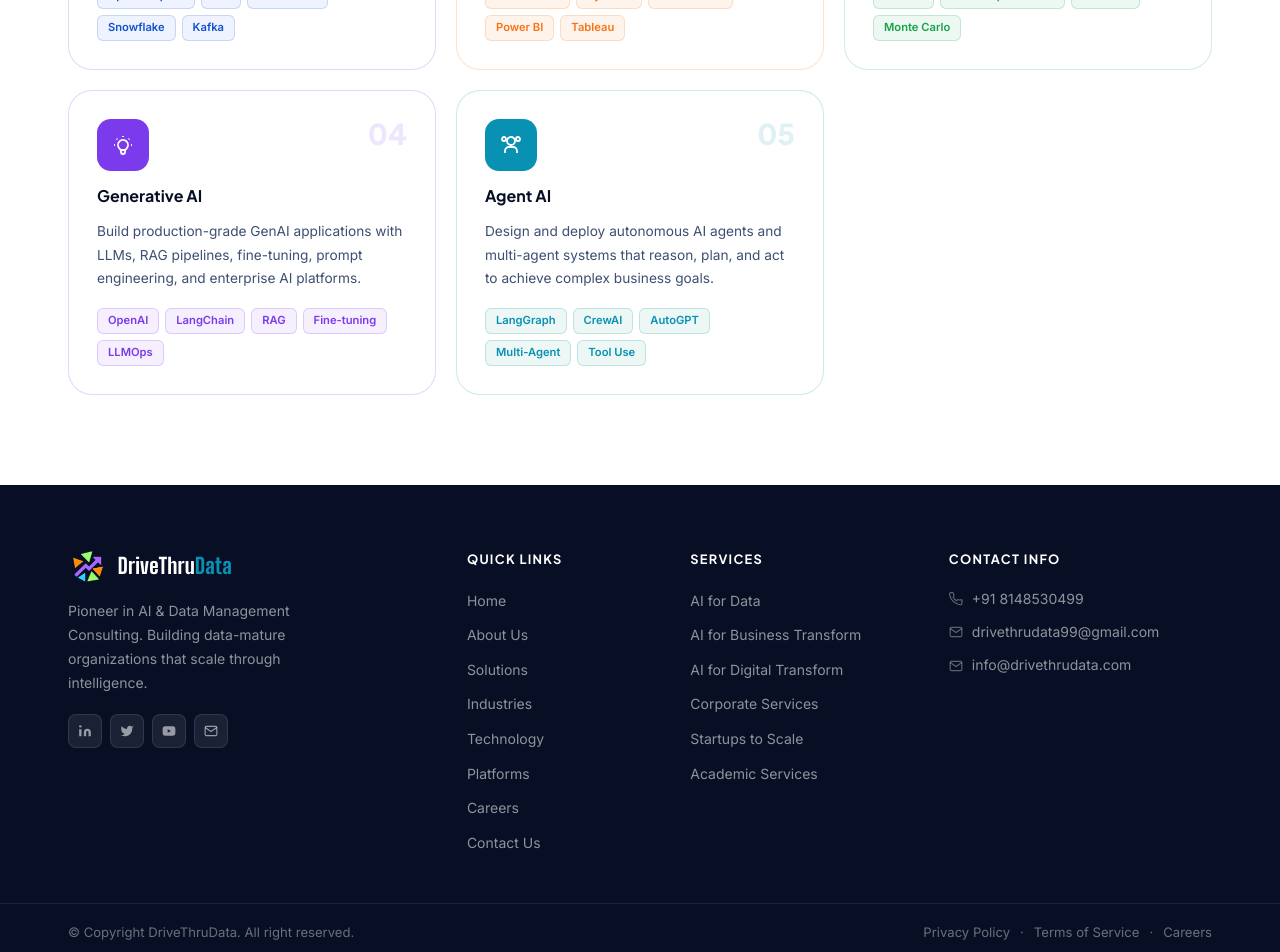
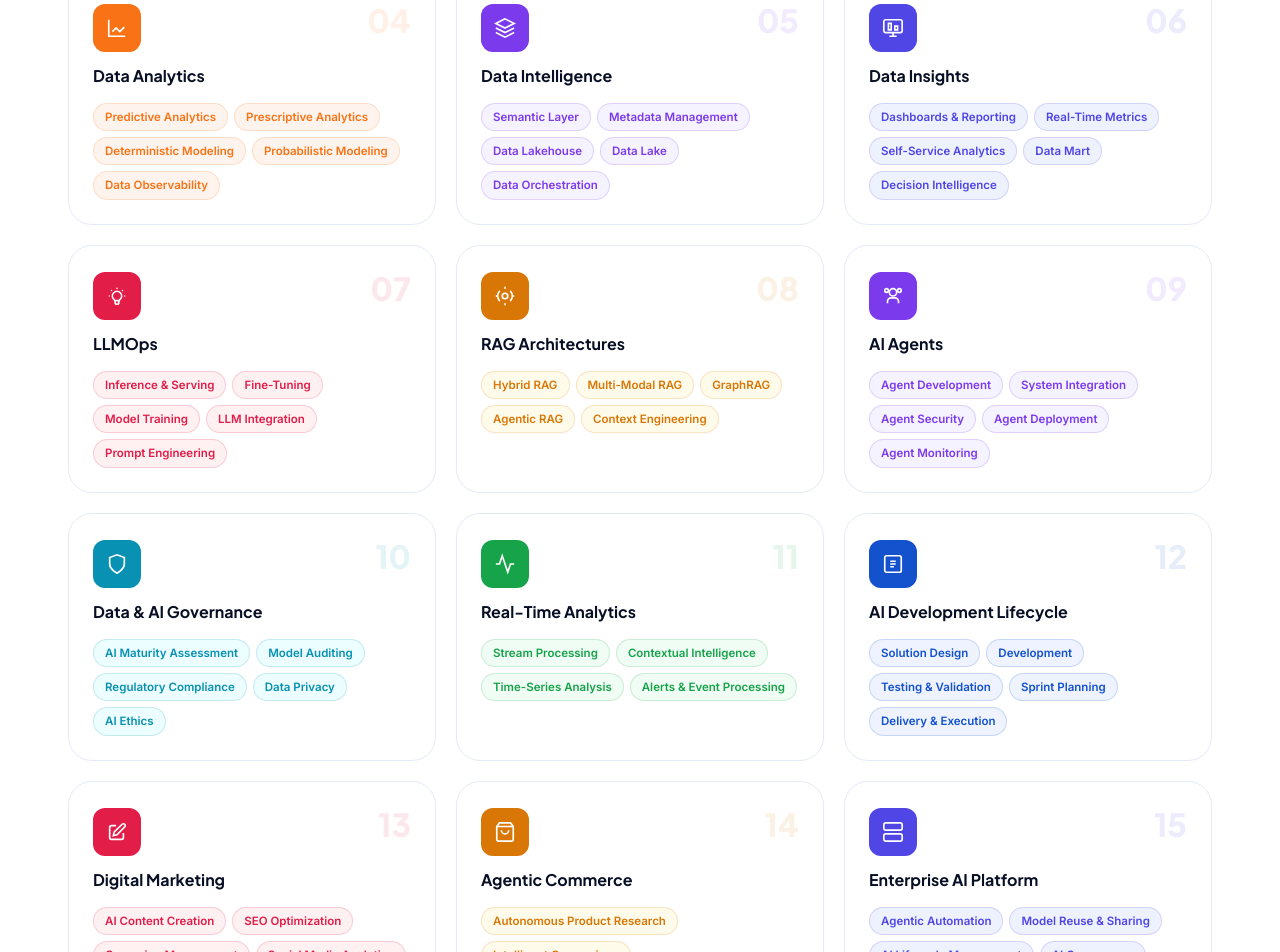
Before and after one commit to nikhil-karthik-avvss/drivethrudata-react, a React (Vite) app: page /technology in a window 1280 px wide. Shown: the part 720-1672 px from the top of the page. Built offline with nearby package versions, Linux system fonts and the light colour scheme.

Commit message:
Modified technology section

```diff
--- a/src/components/TechFocus.css
+++ b/src/components/TechFocus.css
@@ -8,7 +8,7 @@
   margin-bottom: 56px;
 }
 
-/* ── Grid: 3 cols, last row centered ── */
+/* ── Grid: 3 cols ── */
 .tech-grid {
   display: grid;
   grid-template-columns: repeat(3, 1fr);
@@ -18,9 +18,9 @@
 /* ── Card ── */
 .tech-card {
   background: var(--bg-card);
-  border: 1px solid var(--c-border, var(--border));
+  border: 1px solid var(--border);
   border-radius: var(--radius-xl);
-  padding: 28px;
+  padding: 26px 24px 24px;
   display: flex;
   flex-direction: column;
   gap: 14px;
@@ -29,6 +29,8 @@
   transition: transform 0.25s ease, box-shadow 0.25s ease, border-color 0.25s ease;
   cursor: default;
 }
+
+/* Colored top bar slides in on hover */
 .tech-card::before {
   content: '';
   position: absolute;
@@ -40,13 +42,13 @@
   transition: transform 0.3s ease;
 }
 .tech-card:hover {
-  transform: translateY(-6px);
-  box-shadow: 0 16px 48px var(--c-glow);
-  border-color: var(--c-solid);
+  transform: translateY(-5px);
+  box-shadow: 0 16px 44px var(--c-glow);
+  border-color: var(--c-border);
 }
 .tech-card:hover::before { transform: scaleX(1); }
 
-/* Top row: icon + number */
+/* Top row: icon + ghost number */
 .tech-card__top {
   display: flex;
   align-items: flex-start;
@@ -54,56 +56,60 @@
 }
 
 .tech-card__icon {
-  width: 52px; height: 52px;
-  border-radius: 14px;
+  width: 48px;
+  height: 48px;
+  border-radius: 12px;
   background: var(--c-solid);
-  display: flex; align-items: center; justify-content: center;
+  display: flex;
+  align-items: center;
+  justify-content: center;
   flex-shrink: 0;
+  transition: transform 0.25s ease;
 }
-.tech-card__icon svg { width: 24px; height: 24px; stroke: #fff; }
+.tech-card:hover .tech-card__icon { transform: scale(1.08); }
+.tech-card__icon svg { width: 22px; height: 22px; stroke: #fff; }
 
 .tech-card__num {
   font-family: var(--font-heading);
-  font-size: 1.8rem;
+  font-size: 2rem;
   font-weight: 900;
   color: var(--c-solid);
-  opacity: 0.12;
+  opacity: 0.1;
   line-height: 1;
   user-select: none;
 }
 
-/* Content */
+/* Title */
 .tech-card__title {
   font-family: var(--font-heading);
   font-size: 1rem;
   font-weight: 700;
   color: var(--text-heading);
-  line-height: 1.35;
+  line-height: 1.3;
 }
 
-.tech-card__desc {
-  font-size: 0.855rem;
-  color: var(--text-body);
-  line-height: 1.7;
-  flex: 1;
-}
-
-/* Tags */
+/* Tags — main content */
 .tech-card__tags {
   display: flex;
   flex-wrap: wrap;
   gap: 6px;
-  margin-top: 4px;
+  margin-top: 2px;
 }
 .tech-card__tag {
-  font-size: 0.7rem;
+  font-size: 0.72rem;
   font-weight: 600;
-  padding: 3px 10px;
-  border-radius: 6px;
+  padding: 4px 11px;
+  border-radius: 100px;
   background: var(--c-light);
   color: var(--c-solid);
   border: 1px solid var(--c-border);
   white-space: nowrap;
+  transition: background 0.2s ease, color 0.2s ease;
+}
+.tech-card:hover .tech-card__tag {
+  background: var(--c-solid);
+  color: #fff;
+  border-color: var(--c-solid);
 }
 
 /* ── Responsive ── */
@@ -113,5 +119,5 @@
 @media (max-width: 640px) {
   .tech-focus { padding: 64px 0; }
   .tech-grid { grid-template-columns: 1fr; }
-  .tech-card { padding: 22px; }
+  .tech-card { padding: 22px 20px; }
 }
--- a/src/components/TechFocus.jsx
+++ b/src/components/TechFocus.jsx
@@ -3,48 +3,106 @@
 
 const techs = [
   {
-    title: 'Data Engineering, Migration & Modernization',
-    desc: 'Build robust data infrastructure with modern lakehouse architectures, ETL/ELT pipelines, and cloud migration strategies at scale.',
-    tags: ['Apache Spark', 'dbt', 'Databricks', 'Snowflake', 'Kafka'],
+    title: 'Data Engineering',
     color: 'blue',
+    tags: ['Data Pipelines', 'Data Transformation', 'Data Ingestion', 'Data Integration'],
     icon: <svg viewBox="0 0 24 24" fill="none" stroke="currentColor" strokeWidth="1.8"><ellipse cx="12" cy="5" rx="9" ry="3"/><path d="M3 5v4c0 1.657 4.03 3 9 3s9-1.343 9-3V5"/><path d="M3 9v4c0 1.657 4.03 3 9 3s9-1.343 9-3V9"/><path d="M3 13v4c0 1.657 4.03 3 9 3s9-1.343 9-3v-4"/></svg>,
   },
   {
-    title: 'Data Analytics — AI / ML / DL',
-    desc: 'Advanced analytics, machine learning, and deep learning solutions to derive predictive insights and automate data-driven decisions.',
-    tags: ['TensorFlow', 'PyTorch', 'Scikit-learn', 'Power BI', 'Tableau'],
+    title: 'Data Management',
+    color: 'teal',
+    tags: ['Data Quality', 'Data Lineage', 'Data Governance', 'Regulatory Compliance'],
+    icon: <svg viewBox="0 0 24 24" fill="none" stroke="currentColor" strokeWidth="1.8"><path d="M9 12l2 2 4-4"/><path d="M21 12c0 4.97-4.03 9-9 9S3 16.97 3 12 7.03 3 12 3s9 4.03 9 9z"/></svg>,
+  },
+  {
+    title: 'Data Operations',
+    color: 'green',
+    tags: ['DataOps', 'ITOps & AIOps', 'Operational Monitoring', 'Data Conversion'],
+    icon: <svg viewBox="0 0 24 24" fill="none" stroke="currentColor" strokeWidth="1.8"><path d="M4 4v5h.582m15.356 2A8.001 8.001 0 004.582 9m0 0H9m11 11v-5h-.581m0 0a8.003 8.003 0 01-15.357-2m15.357 2H15"/></svg>,
+  },
+  {
+    title: 'Data Analytics',
     color: 'orange',
+    tags: ['Predictive Analytics', 'Prescriptive Analytics', 'Deterministic Modeling', 'Probabilistic Modeling', 'Data Observability'],
     icon: <svg viewBox="0 0 24 24" fill="none" stroke="currentColor" strokeWidth="1.8"><path d="M3 3v18h18"/><path d="M7 16l4-4 4 4 5-5"/></svg>,
   },
   {
-    title: 'Data Operations',
-    desc: 'Implement DataOps practices for continuous delivery, observability, and governance of your data products and pipelines at scale.',
-    tags: ['Airflow', 'Great Expectations', 'DataHub', 'Monte Carlo'],
-    color: 'green',
-    icon: <svg viewBox="0 0 24 24" fill="none" stroke="currentColor" strokeWidth="1.8"><path d="M4 4v5h.582m15.356 2A8.001 8.001 0 004.582 9m0 0H9m11 11v-5h-.581m0 0a8.003 8.003 0 01-15.357-2m15.357 2H15"/></svg>,
+    title: 'Data Intelligence',
+    color: 'purple',
+    tags: ['Semantic Layer', 'Metadata Management', 'Data Lakehouse', 'Data Lake', 'Data Orchestration'],
+    icon: <svg viewBox="0 0 24 24" fill="none" stroke="currentColor" strokeWidth="1.8"><path d="M12 2L2 7l10 5 10-5-10-5zM2 17l10 5 10-5M2 12l10 5 10-5"/></svg>,
   },
   {
-    title: 'Generative AI',
-    desc: 'Build production-grade GenAI applications with LLMs, RAG pipelines, fine-tuning, prompt engineering, and enterprise AI platforms.',
-    tags: ['OpenAI', 'LangChain', 'RAG', 'Fine-tuning', 'LLMOps'],
-    color: 'purple',
+    title: 'Data Insights',
+    color: 'indigo',
+    tags: ['Dashboards & Reporting', 'Real-Time Metrics', 'Self-Service Analytics', 'Data Mart', 'Decision Intelligence'],
+    icon: <svg viewBox="0 0 24 24" fill="none" stroke="currentColor" strokeWidth="1.8"><rect x="2" y="3" width="20" height="14" rx="2"/><path d="M8 21h8M12 17v4"/><path d="M7 7h3v7H7zM14 10h3v4h-3z"/></svg>,
+  },
+  {
+    title: 'LLMOps',
+    color: 'rose',
+    tags: ['Inference & Serving', 'Fine-Tuning', 'Model Training', 'LLM Integration', 'Prompt Engineering'],
     icon: <svg viewBox="0 0 24 24" fill="none" stroke="currentColor" strokeWidth="1.8"><path d="M9.663 17h4.673M12 3v1m6.364 1.636l-.707.707M21 12h-1M4 12H3m3.343-5.657l-.707-.707m2.828 9.9a5 5 0 117.072 0l-.548.547A3.374 3.374 0 0014 18.469V19a2 2 0 11-4 0v-.531c0-.895-.356-1.754-.988-2.386l-.548-.547z"/></svg>,
   },
   {
-    title: 'Agent AI',
-    desc: 'Design and deploy autonomous AI agents and multi-agent systems that reason, plan, and act to achieve complex business goals.',
-    tags: ['LangGraph', 'CrewAI', 'AutoGPT', 'Multi-Agent', 'Tool Use'],
+    title: 'RAG Architectures',
+    color: 'amber',
+    tags: ['Hybrid RAG', 'Multi-Modal RAG', 'GraphRAG', 'Agentic RAG', 'Context Engineering'],
+    icon: <svg viewBox="0 0 24 24" fill="none" stroke="currentColor" strokeWidth="1.8"><circle cx="12" cy="12" r="3"/><path d="M6.343 6.343a8 8 0 000 11.314M17.657 6.343a8 8 0 010 11.314M2 12h2m16 0h2M12 2v2m0 16v2"/></svg>,
+  },
+  {
+    title: 'AI Agents',
+    color: 'purple',
+    tags: ['Agent Development', 'System Integration', 'Agent Security', 'Agent Deployment', 'Agent Monitoring'],
+    icon: <svg viewBox="0 0 24 24" fill="none" stroke="currentColor" strokeWidth="1.8"><circle cx="12" cy="8" r="4"/><path d="M6 20v-2a4 4 0 014-4h4a4 4 0 014 4v2"/><path d="M19 8a2 2 0 100-4 2 2 0 000 4M5 8a2 2 0 100-4 2 2 0 000 4"/></svg>,
+  },
+  {
+    title: 'Data & AI Governance',
     color: 'teal',
-    icon: <svg viewBox="0 0 24 24" fill="none" stroke="currentColor" strokeWidth="1.8"><circle cx="12" cy="8" r="4"/><path d="M6 20v-2a4 4 0 014-4h4a4 4 0 014 4v2"/><path d="M19 8a2 2 0 100-4 2 2 0 000 4M5 8a2 2 0 100-4 2 2 0 000 4"/></svg>,
+    tags: ['AI Maturity Assessment', 'Model Auditing', 'Regulatory Compliance', 'Data Privacy', 'AI Ethics'],
+    icon: <svg viewBox="0 0 24 24" fill="none" stroke="currentColor" strokeWidth="1.8"><path d="M12 22s8-4 8-10V5l-8-3-8 3v7c0 6 8 10 8 10z"/></svg>,
+  },
+  {
+    title: 'Real-Time Analytics',
+    color: 'green',
+    tags: ['Stream Processing', 'Contextual Intelligence', 'Time-Series Analysis', 'Alerts & Event Processing'],
+    icon: <svg viewBox="0 0 24 24" fill="none" stroke="currentColor" strokeWidth="1.8"><polyline points="22 12 18 12 15 21 9 3 6 12 2 12"/></svg>,
+  },
+  {
+    title: 'AI Development Lifecycle',
+    color: 'blue',
+    tags: ['Solution Design', 'Development', 'Testing & Validation', 'Sprint Planning', 'Delivery & Execution'],
+    icon: <svg viewBox="0 0 24 24" fill="none" stroke="currentColor" strokeWidth="1.8"><rect x="3" y="3" width="18" height="18" rx="2"/><path d="M9 9h6M9 12h6M9 15h4"/></svg>,
+  },
+  {
+    title: 'Digital Marketing',
+    color: 'rose',
+    tags: ['AI Content Creation', 'SEO Optimization', 'Campaign Management', 'Social Media Analytics'],
+    icon: <svg viewBox="0 0 24 24" fill="none" stroke="currentColor" strokeWidth="1.8"><path d="M11 5H6a2 2 0 00-2 2v11a2 2 0 002 2h11a2 2 0 002-2v-5"/><path d="M17.586 3.586a2 2 0 112.828 2.828L12 15l-4 1 1-4 8.586-8.414z"/></svg>,
+  },
+  {
+    title: 'Agentic Commerce',
+    color: 'amber',
+    tags: ['Autonomous Product Research', 'Intelligent Comparison', 'Autonomous Negotiation', 'Transaction Execution'],
+    icon: <svg viewBox="0 0 24 24" fill="none" stroke="currentColor" strokeWidth="1.8"><path d="M6 2L3 6v14a2 2 0 002 2h14a2 2 0 002-2V6l-3-4z"/><line x1="3" y1="6" x2="21" y2="6"/><path d="M16 10a4 4 0 01-8 0"/></svg>,
+  },
+  {
+    title: 'Enterprise AI Platform',
+    color: 'indigo',
+    tags: ['Agentic Automation', 'Model Reuse & Sharing', 'AI Lifecycle Management', 'AI Governance'],
+    icon: <svg viewBox="0 0 24 24" fill="none" stroke="currentColor" strokeWidth="1.8"><rect x="2" y="2" width="20" height="8" rx="2"/><rect x="2" y="14" width="20" height="8" rx="2"/><line x1="6" y1="6" x2="6.01" y2="6"/><line x1="6" y1="18" x2="6.01" y2="18"/></svg>,
   },
 ];
 
 const colorMap = {
-  blue:   { solid: 'var(--primary)',       light: 'var(--primary-light)',      border: 'rgba(19,82,204,0.18)',  glow: 'rgba(19,82,204,0.15)' },
-  orange: { solid: 'var(--accent-orange)', light: 'rgba(249,115,22,0.08)',     border: 'rgba(249,115,22,0.2)',  glow: 'rgba(249,115,22,0.15)' },
-  green:  { solid: 'var(--accent-green)',  light: 'rgba(22,163,74,0.08)',      border: 'rgba(22,163,74,0.2)',   glow: 'rgba(22,163,74,0.15)' },
-  purple: { solid: 'var(--accent-purple)', light: 'rgba(124,58,237,0.08)',     border: 'rgba(124,58,237,0.2)',  glow: 'rgba(124,58,237,0.15)' },
-  teal:   { solid: 'var(--accent-teal)',   light: 'rgba(13,148,136,0.08)',     border: 'rgba(13,148,136,0.2)',  glow: 'rgba(13,148,136,0.15)' },
+  blue:   { solid: '#1352CC', light: '#EEF3FF', border: 'rgba(19,82,204,0.18)',  glow: 'rgba(19,82,204,0.14)' },
+  orange: { solid: '#F97316', light: '#FFF4ED', border: 'rgba(249,115,22,0.18)', glow: 'rgba(249,115,22,0.14)' },
+  green:  { solid: '#16A34A', light: '#F0FDF4', border: 'rgba(22,163,74,0.18)',  glow: 'rgba(22,163,74,0.14)' },
+  purple: { solid: '#7C3AED', light: '#F5F3FF', border: 'rgba(124,58,237,0.18)', glow: 'rgba(124,58,237,0.14)' },
+  teal:   { solid: '#0891B2', light: '#ECFEFF', border: 'rgba(8,145,178,0.18)',  glow: 'rgba(8,145,178,0.14)' },
+  indigo: { solid: '#4F46E5', light: '#EEF2FF', border: 'rgba(79,70,229,0.18)',  glow: 'rgba(79,70,229,0.14)' },
+  rose:   { solid: '#E11D48', light: '#FFF1F2', border: 'rgba(225,29,72,0.18)',  glow: 'rgba(225,29,72,0.14)' },
+  amber:  { solid: '#D97706', light: '#FFFBEB', border: 'rgba(217,119,6,0.18)',  glow: 'rgba(217,119,6,0.14)' },
 };
 
 function useInView(ref) {
@@ -64,12 +122,11 @@
   return (
     <section className="tech-focus" id="technology" ref={ref}>
       <div className="container">
-
         <div className={`tech-focus__header fade-in ${visible ? 'visible' : ''}`}>
           <div className="section-eyebrow">Expertise</div>
           <h2 className="section-title">Technology <span>Focus</span></h2>
           <p className="section-subtitle">
-            Deep technical expertise across the full AI and data stack — from ingestion to intelligent applications.
+            Deep technical expertise across the full AI and data stack — from ingestion to intelligent enterprise applications.
           </p>
         </div>
 
@@ -81,7 +138,7 @@
                 key={t.title}
                 className={`tech-card fade-in ${visible ? 'visible' : ''}`}
                 style={{
-                  transitionDelay: `${i * 0.08}s`,
+                  transitionDelay: `${i * 0.05}s`,
                   '--c-solid': c.solid,
                   '--c-light': c.light,
                   '--c-border': c.border,
@@ -93,7 +150,6 @@
                   <span className="tech-card__num">{String(i + 1).padStart(2, '0')}</span>
                 </div>
                 <h3 className="tech-card__title">{t.title}</h3>
-                <p className="tech-card__desc">{t.desc}</p>
                 <div className="tech-card__tags">
                   {t.tags.map(tag => (
                     <span key={tag} className="tech-card__tag">{tag}</span>
@@ -103,7 +159,6 @@
             );
           })}
         </div>
-
       </div>
     </section>
   );
```
